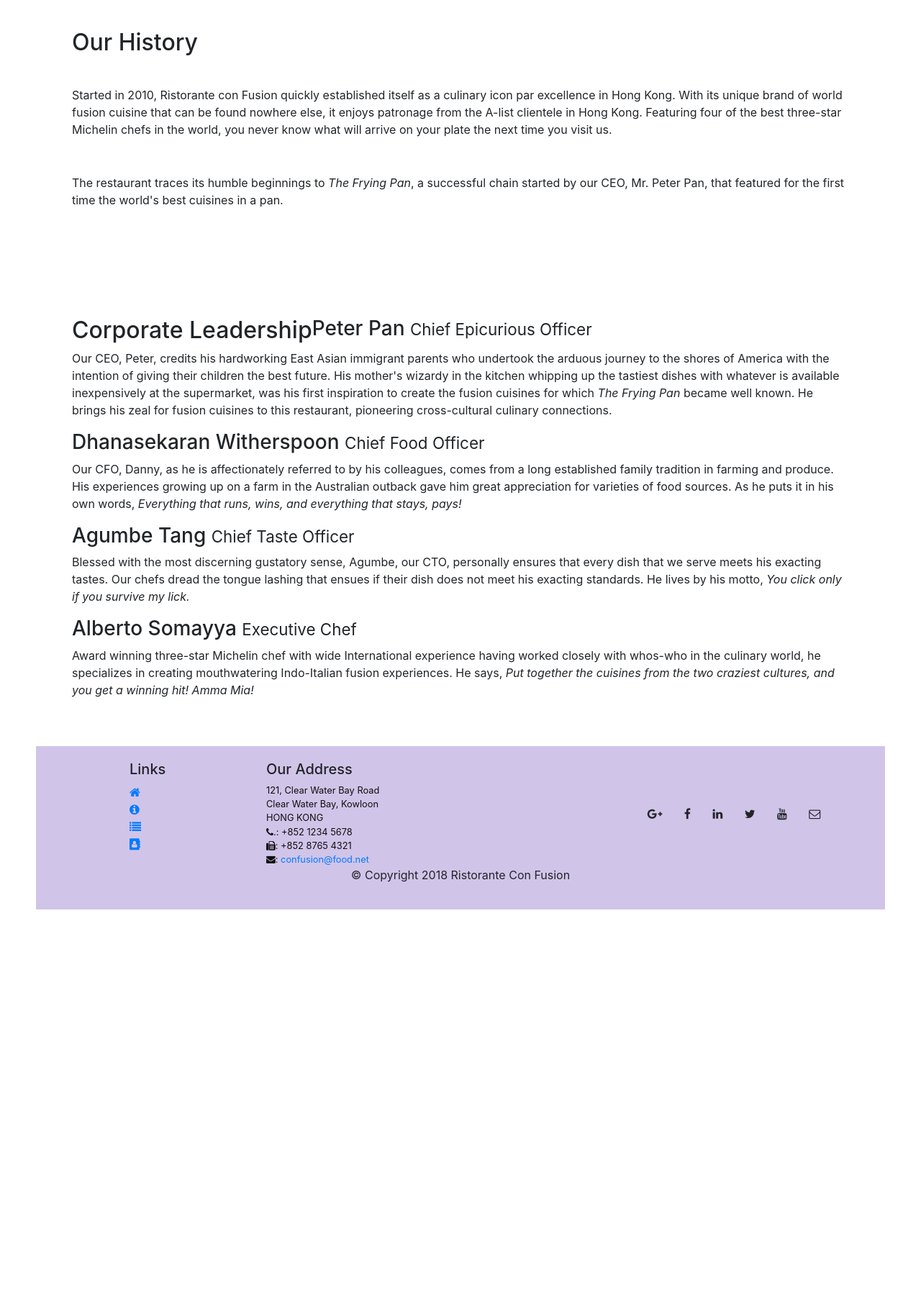
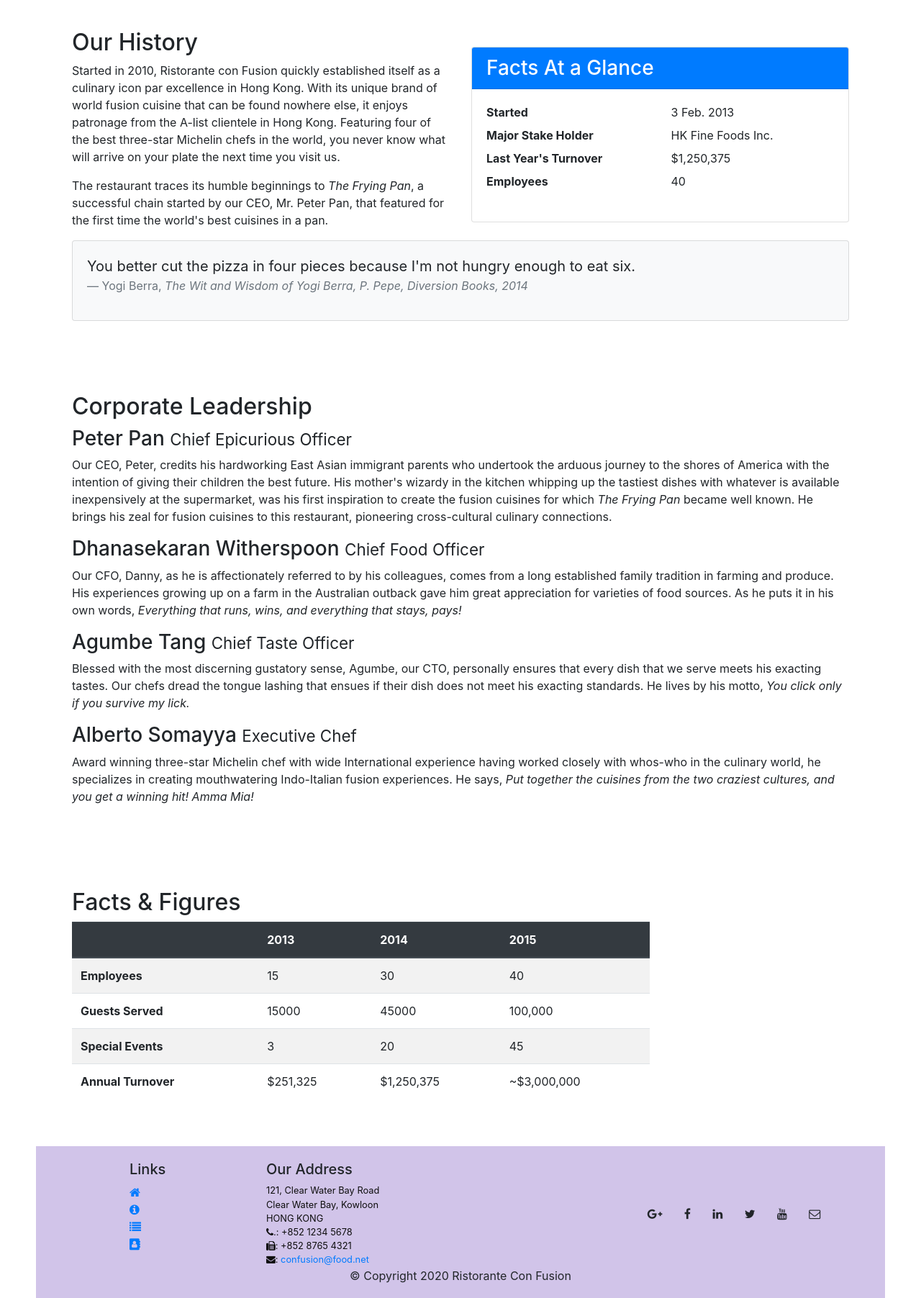
Before and after one commit to chaitanya4vedi/RestaurantWebApp, a website built with Parcel: page aboutus.html in a window 1280 px wide. Shown: the part 500-2304 px from the top of the page at 72% size. Before the commit the page ends 1814 px from the top, so only its background shows below. Built offline with nearby package versions, Linux system fonts and the light colour scheme.

Commit message:
Tags,Contents and Images added

```diff
--- a/aboutus.html
+++ b/aboutus.html
@@ -1,14 +1,14 @@
-
-
 <!DOCTYPE html>
 <html lang="en">
 <head>
   <title>Ristorante Con Fusion: About Us</title>
+  <!-- Required meta tags always come first -->
   <meta name="description" content="">
   <meta name="viewport" content="width=device-width, initial-scale=1, shrink-to-fit=no">
   <meta http-equiv="x-ua-compatible" content="ie=edge">
+
   <link rel="manifest" href="site.webmanifest">
-  <link rel="apple-touch-icon" href="icon.png">
+  <link rel="apple-touch-icon" href="img/logo.png">
   <!-- Place favicon.ico in the root directory -->
 
   <!-- Bootstrap CSS Link -->
@@ -32,13 +32,14 @@
     <button class="navbar-toggler" type="button" data-toggle="collapse" data-target="#Navbar">
       <span class="navbar-toggler-icon"></span>
     </button>
-    <a class="navbar-brand" href="./index.html">Ristorante Con Fusion</a>
+    <a class="navbar-brand" href="./index.html"><img
+      src="img/logo.png" height="30" width="41"></a>
     <div class="collapse navbar-collapse" id="Navbar">
       <ul class="navbar-nav">
         <li class="nav-item"><a class="nav-link" href="./index.html"><span class="fa fa-home">Home</span></a></li>
         <li class="nav-item active"><a class="nav-link" href="./aboutus.html"><span class="fa fa-info">About</span></a></li>
         <li class="nav-item"><a class="nav-link" href="#"><span class="fa fa-list">Menu</span></a></li>
-        <li class="nav-item"><a class="nav-link" href="#"><span class="fa fa-address-card">Contact</span></a></li>
+        <li class="nav-item"><a class="nav-link" href="./contactus.html"><span class="fa fa-address-card">Contact</span></a></li>
       </ul>
     </div>
   </div>
@@ -50,7 +51,8 @@
         <h1>Ristorante Con Fusion</h1>
         <p>We take inspiration from the World's best cuisines, and create a unique fusion experience. Our lipsmacking creations will tickle your culinary senses!</p>
       </div>
-      <div class="col-12 col-sm">
+      <div class="col-12 col-sm align-self-center">
+        <img src="img/logo.png" class="img-fluid">
       </div>
     </div>
   </div>
@@ -69,17 +71,48 @@
       <hr>
     </div>
   </div>
-  <div class="container">
-    <div class="row row-content">
+  <div class="row row-content align-items-center">
+    <div class="col-sm-6">
       <h2>Our History</h2>
       <p>Started in 2010, Ristorante con Fusion quickly established itself as a culinary icon par excellence in Hong Kong. With its unique brand of world fusion cuisine that can be found nowhere else, it enjoys patronage from the A-list clientele in Hong Kong.  Featuring four of the best three-star Michelin chefs in the world, you never know what will arrive on your plate the next time you visit us.</p>
       <p>The restaurant traces its humble beginnings to <em>The Frying Pan</em>, a successful chain started by our CEO, Mr. Peter Pan, that featured for the first time the world's best cuisines in a pan.</p>
     </div>
-    <div>
+
+    <!-- Card 1 goes here -->
+    <div class="col-12 col-sm-6">
+      <div class="card">
+        <h3 class="card-header bg-primary text-white">Facts At a Glance</h3>
+        <div class="card-body">
+          <dl class="row">
+            <dt class="col-6">Started</dt>
+            <dd class="col-6">3 Feb. 2013</dd>
+            <dt class="col-6">Major Stake Holder</dt>
+            <dd class="col-6">HK Fine Foods Inc.</dd>
+            <dt class="col-6">Last Year's Turnover</dt>
+            <dd class="col-6">$1,250,375</dd>
+            <dt class="col-6">Employees</dt>
+            <dd class="col-6">40</dd>
+          </dl>
+        </div>
+      </div>
+    </div>
+
+    <div class="col-12">
+      <!-- Card 2 goes here -->
+      <div class="card card-body bg-light">
+        <blockquote class="blockquote">
+          <p class="mb-0">You better cut the pizza in four pieces because
+            I'm not hungry enough to eat six.</p>
+          <footer class="blockquote-footer">Yogi Berra,
+            <cite title="Source Title">The Wit and Wisdom of Yogi Berra,
+              P. Pepe, Diversion Books, 2014</cite>
+          </footer>
+        </blockquote>
+      </div>
     </div>
   </div>
-  <div class="container">
-    <div class="row row-content">
+  <div class="row row-content">
+    <div class="col-12 align-items-center">
       <h2>Corporate Leadership</h2>
       <h3>Peter Pan <small>Chief Epicurious Officer</small></h3>
       <p class="d-none d-sm-block">Our CEO, Peter, credits his hardworking East Asian immigrant parents who undertook the arduous journey to the shores of America with the intention of giving their children the best future. His mother's wizardy in the kitchen whipping up the tastiest dishes with whatever is available inexpensively at the supermarket, was his first inspiration to create the fusion cuisines for which <em>The Frying Pan</em> became well known. He brings his zeal for fusion cuisines to this restaurant, pioneering cross-cultural culinary connections.</p>
@@ -89,6 +122,52 @@
       <p class="d-none d-sm-block">Blessed with the most discerning gustatory sense, Agumbe, our CTO, personally ensures that every dish that we serve meets his exacting tastes. Our chefs dread the tongue lashing that ensues if their dish does not meet his exacting standards. He lives by his motto, <em>You click only if you survive my lick.</em></p>
       <h3>Alberto Somayya <small>Executive Chef</small></h3>
       <p class="d-none d-sm-block">Award winning three-star Michelin chef with wide International experience having worked closely with whos-who in the culinary world, he specializes in creating mouthwatering Indo-Italian fusion experiences. He says, <em>Put together the cuisines from the two craziest cultures, and you get a winning hit! Amma Mia!</em></p>
+    </div>
+  </div>
+<!-- Table goes here -->
+  <div class="row row-content">
+    <div class="col-12 col-sm-9">
+      <h2>Facts &amp; Figures</h2>
+      <div class="table-responsive">
+        <table class="table table-striped">
+          <thead class="thead-dark">
+          <tr>
+            <th>&nbsp;</th>
+            <th>2013</th>
+            <th>2014</th>
+            <th>2015</th>
+          </tr>
+          </thead>
+          <tbody>
+          <tr>
+            <th>Employees</th>
+            <td>15</td>
+            <td>30</td>
+            <td>40</td>
+          </tr>
+          <tr>
+            <th>Guests Served</th>
+            <td>15000</td>
+            <td>45000</td>
+            <td>100,000</td>
+          </tr>
+          <tr>
+            <th>Special Events</th>
+            <td>3</td>
+            <td>20</td>
+            <td>45</td>
+          </tr>
+          <tr>
+            <th>Annual Turnover</th>
+            <td>$251,325</td>
+            <td>$1,250,375</td>
+            <td>~$3,000,000</td>
+          </tr>
+          </tbody>
+        </table>
+      </div>
+    </div>
+    <div class="col-12 col-sm-3">
     </div>
   </div>
 </div>
@@ -130,7 +209,7 @@
     </div>
     <div class="row justify-content-center">
       <div class="col-auto">
-        <p>© Copyright 2018 Ristorante Con Fusion</p>
+        <p>© Copyright 2020 Ristorante Con Fusion</p>
       </div>
     </div>
   </div>
```
Also changed, not shown: index.html (+37 -14 lines).
